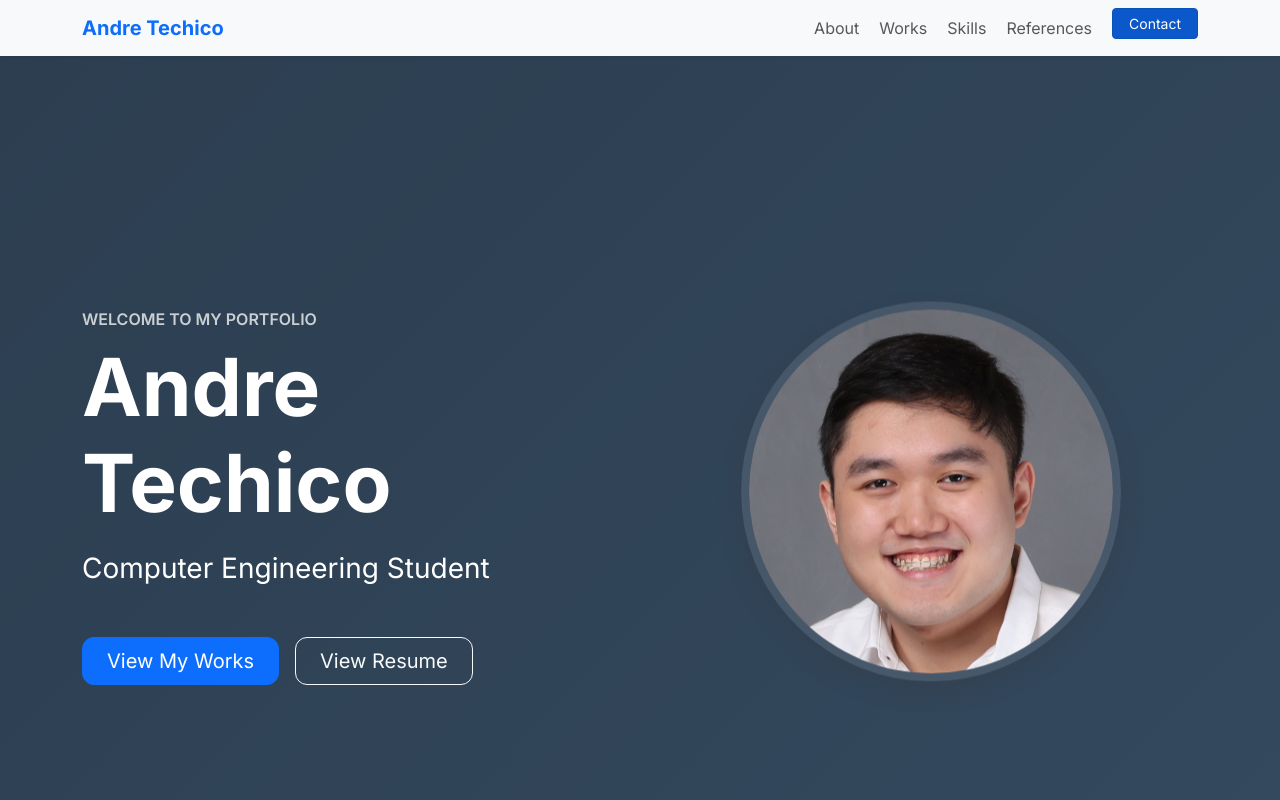
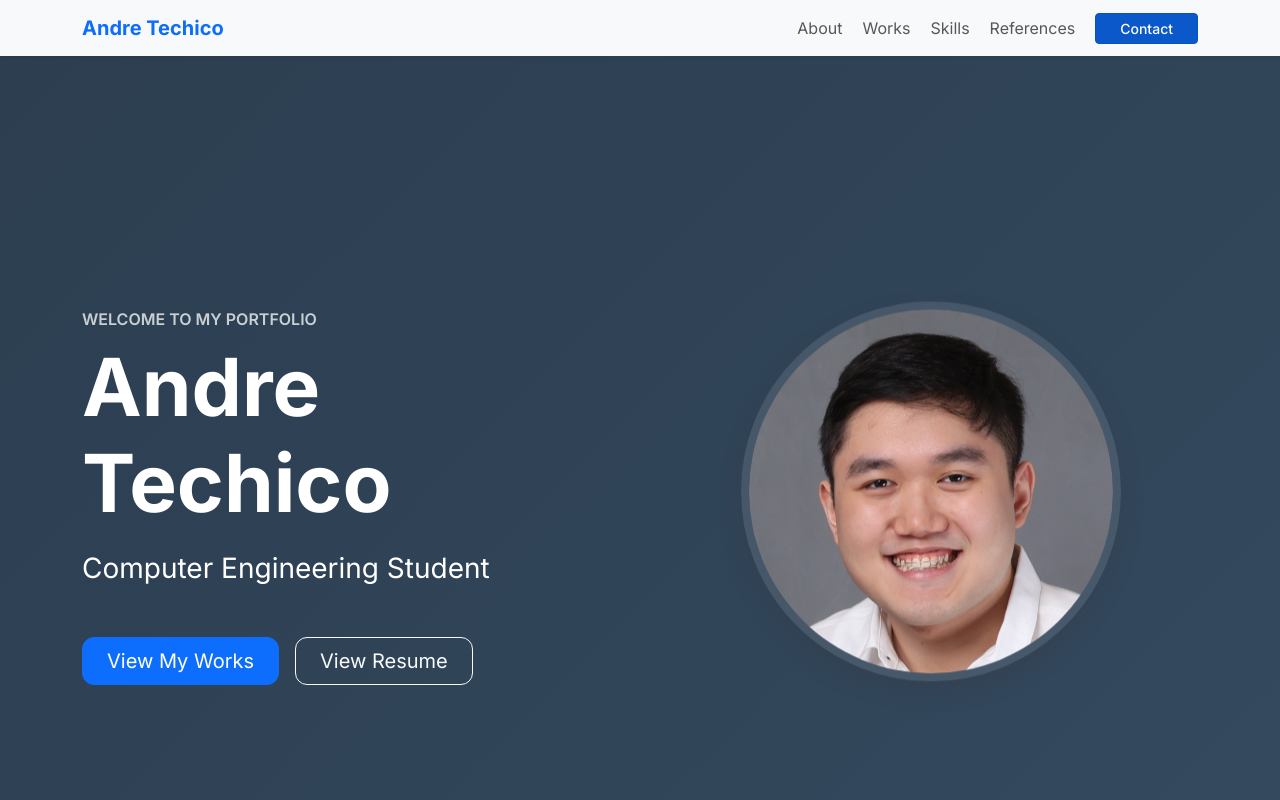
Before and after one commit to aebt/my-website-bootstrap-techico, a plain HTML site: page index.html in a window 1280 px wide. Shown: the top 800 px of the page. Drawn offline with nearby package versions, Linux system fonts and the light colour scheme.

Commit message:
fixed button again

```diff
--- a/css/style.css
+++ b/css/style.css
@@ -80,13 +80,3 @@ html {
     background-color: #2980b9;
     transform: translateY(-2px);
 }
-
-.navbar-nav .btn.d-flex.align-items-center {
-    height: 31px;
-
-    padding-top: 0 !important;
-    padding-bottom: 0 !important;
-    line-height: 1 !important;
-
-    justify-content: center;
-}
--- a/index.html
+++ b/index.html
@@ -28,15 +28,13 @@
         <span class="navbar-toggler-icon"></span>
       </button>
       <div class="collapse navbar-collapse" id="navbarMain">
-        <ul class="navbar-nav ms-auto gap-1">
+        <ul class="navbar-nav ms-auto gap-1 align-items-lg-center">
           <li class="nav-item"><a class="nav-link" href="#about">About</a></li>
           <li class="nav-item"><a class="nav-link" href="#projects">Works</a></li>
           <li class="nav-item"><a class="nav-link" href="#skills">Skills</a></li>
           <li class="nav-item"><a class="nav-link" href="#references">References</a></li>
-          <li class="nav-item">
-            <a class="btn btn-primary btn-sm ms-2 px-3 text-white mt-1 mt-lg-0 d-flex align-items-center" href="#contact" style="height: 31px;">
-              <span>Contact</span>
-            </a>
+          <li class="nav-item ms-lg-2 mt-2 mt-lg-0">
+            <a class="btn btn-primary btn-sm px-4 text-white fw-medium" href="#contact">Contact</a>
           </li>
         </ul>
       </div>
```
